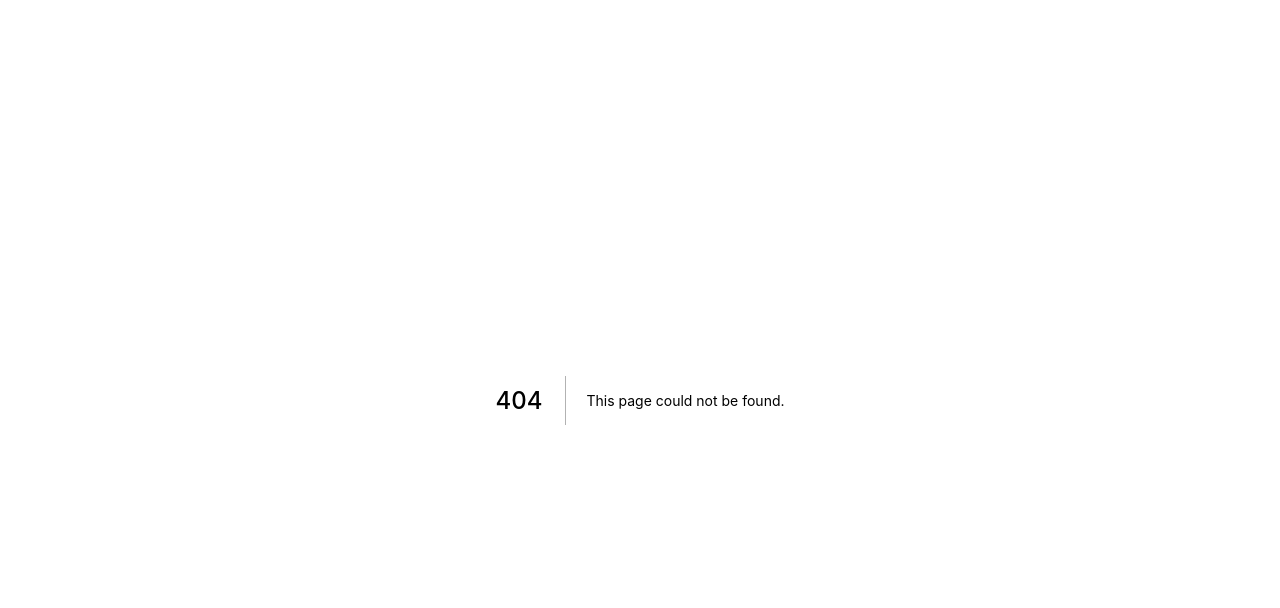
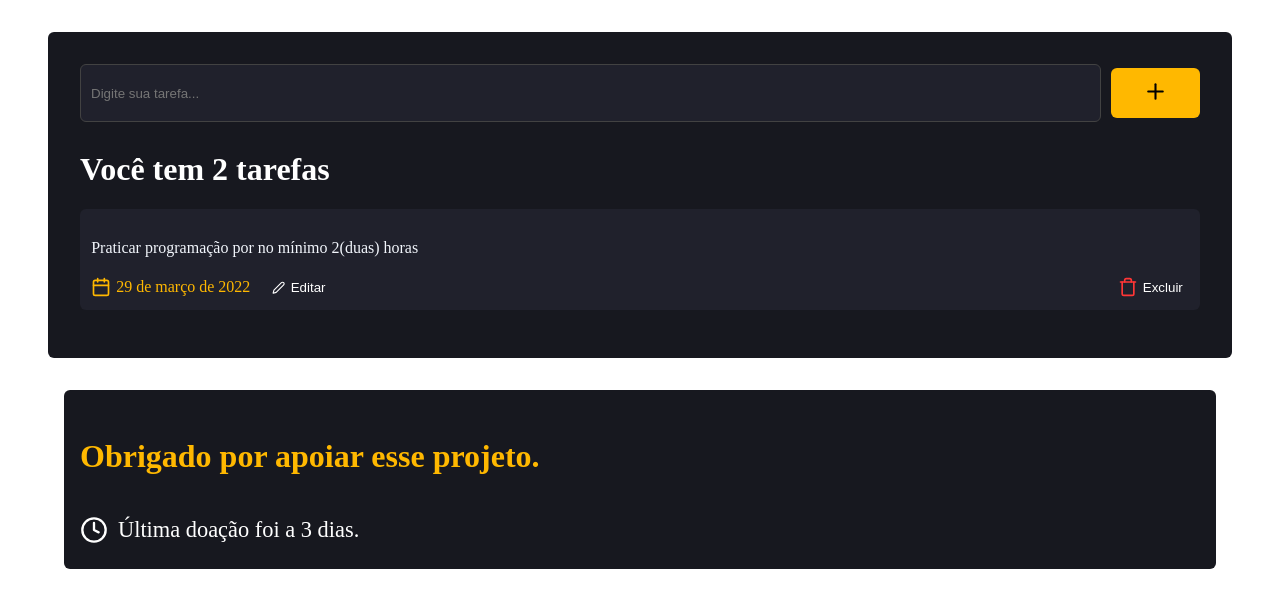
Before and after one commit to wsdsoares/board, a Next.js app: page /board in a window 1280 px wide. Before the commit this address had no page. Shown: the top 608 px of the page. Built offline with nearby package versions, Linux system fonts and the light colour scheme.

Commit message:
Estilo - Board
Finalização de estilos da página Boards

```diff
--- /dev/null
+++ b/src/pages/board/index.tsx
@@ -0,0 +1,60 @@
+import  Head  from 'next/head';
+import styles from './styles.module.scss';
+import { FiCalendar, FiTrash, FiEdit2, FiPlus, FiClock } from 'react-icons/fi';
+
+export default function Board(){
+  return(
+    <>
+      <Head>
+        <title>Minhas tarefas - Board</title>
+      </Head>
+      <main className={styles.container}>
+        <form>
+          <input
+            type="text"
+            placeholder="Digite sua tarefa..."
+          />
+          <button type="submit">
+            <FiPlus size={25} color="#1718if"/>
+          </button>
+        </form>
+
+        <h1>Você tem 2 tarefas</h1>
+
+        <section>
+          <article className={styles.taskList}>
+            <p>Praticar programação por no mínimo 2(duas) horas</p>
+            <div className={styles.actions}>
+              <div>
+                <div>
+                  <FiCalendar size={20} color="#FFB800" />
+                  <time>29 de março de 2022</time>
+                </div>
+                <button>
+                  <FiEdit2 size={0} color="#FFf"/>
+                  <span>Editar</span>
+                </button>
+              </div>
+
+              <button>
+                <FiTrash size={20} color="#FF3636" />
+                <span>Excluir</span>
+              </button>
+            </div>
+          </article>
+        </section>
+
+      </main>
+
+      <div className={styles.vipContainer}>
+        <h3>Obrigado por apoiar esse projeto.</h3>
+        <div>
+          <FiClock size={28} color="#FFF" />
+          <time>
+            Última doação foi a 3 dias.
+          </time>
+        </div>
+      </div>
+    </>
+  );
+}
--- /dev/null
+++ b/src/pages/board/styles.module.scss
@@ -0,0 +1,116 @@
+.container {
+  max-width: 1120px;
+  margin: 2rem auto;
+  padding: 2rem;
+  background-color: #17181f;
+  border-radius: 6px;
+
+  form {
+    display: flex;
+    justify-content: center;
+    align-items: center;
+
+    input {
+      width: 90%;
+      height: 50px;
+      background-color: #20212c;
+      border: 1px solid #424242;
+      border-radius: 6px;
+      padding: 3px 10px;
+      color: #fff;
+    }
+
+    button {
+      margin-left: 10px;
+      width: 8%;
+      height: 50px;
+      border: 0;
+      background-color: #ffb800;
+      border-radius: 6px;
+    }
+  }
+
+  h1 {
+    color: #fff;
+    margin-top: 1.8rem;
+  }
+}
+
+.taskList {
+  background-color: #20212c;
+  margin: 1rem 0;
+  padding: 0.7rem;
+  border-radius: 6px;
+
+  p {
+    cursor: pointer;
+    color: #f2f6fc;
+    font-size: 1rem;
+    line-height: 150%;
+  }
+  .actions {
+    width: 100%;
+    display: flex;
+    flex-direction: row;
+    justify-content: space-between;
+    margin-top: 1rem;
+
+    div {
+      display: flex;
+      justify-content: center;
+      align-items: center;
+
+      time {
+        color: #ffb800;
+        margin-left: 5px;
+        margin-right: 1rem;
+      }
+    }
+
+    button {
+      background: transparent;
+      border: 0;
+      display: flex;
+      justify-content: center;
+      align-items: center;
+
+      & + button {
+        margin-left: 10px;
+      }
+
+      span {
+        margin-left: 5px;
+        color: #fff;
+        cursor: pointer;
+      }
+
+      span:hover {
+        filter: brightness(0.7);
+      }
+    }
+  }
+}
+.vipContainer {
+  max-width: 1120px;
+  margin: 1rem auto;
+  padding: 1rem;
+  background-color: #17181f;
+  border-radius: 6px;
+
+  h3 {
+    color: #ffb800;
+    font-size: 2rem;
+  }
+
+  div {
+    margin-top: 1rem;
+    display: flex;
+    align-items: center;
+
+    time {
+      color: #fff;
+      font-size: 1.4rem;
+      padding: 10px;
+    }
+  }
+}
```
